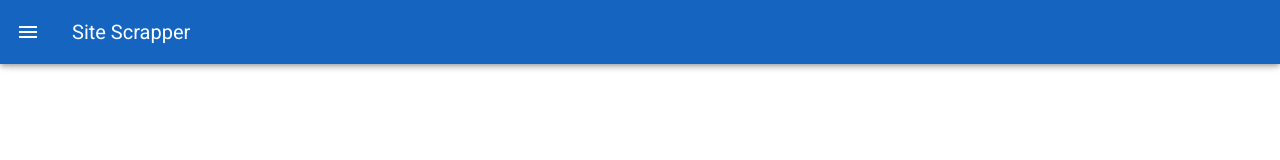
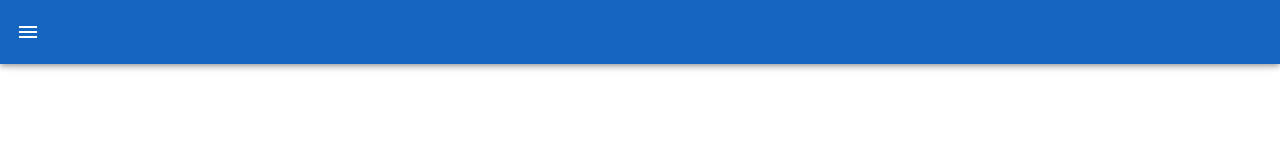
Before and after one commit to HyunGyu-Lee/site-scrapper, a Vue app in the folder frontend/: page /login in a window 1280 px wide. Shown: the top 160 px of the page. Built offline with nearby package versions, Linux system fonts and the light colour scheme; what vue-momentjs would draw is missing.

Commit message:
frontend vuex persistence 플러그인 추가

```diff
--- a/frontend/package.json
+++ b/frontend/package.json
@@ -15,7 +15,8 @@
     "vue-momentjs": "^0.1.2",
     "vue-router": "^3.0.3",
     "vuetify": "^2.0.0",
-    "vuex": "^3.0.1"
+    "vuex": "^3.0.1",
+    "vuex-persistedstate": "^2.5.4"
   },
   "devDependencies": {
     "@mdi/font": "^4.4.95",
--- a/frontend/src/App.vue
+++ b/frontend/src/App.vue
@@ -38,7 +38,6 @@
     <!-- Navigation Bar -->
     <v-app-bar app clipped-left color="blue darken-3" dark>
       <v-app-bar-nav-icon @click.stop="drawer = !drawer"></v-app-bar-nav-icon>
-      <v-toolbar-title>Site Scrapper</v-toolbar-title>
     </v-app-bar>
     <!-- Content -->
     <v-content>
--- a/frontend/src/plugins/store.js
+++ b/frontend/src/plugins/store.js
@@ -1,10 +1,12 @@
 import Vue from 'vue'
 import Vuex from 'vuex'
 import Auth from '@/api/auth'
+import createPersistedState from 'vuex-persistedstate'
 
 Vue.use(Vuex)
 
 export default new Vuex.Store({
+    plugins: [createPersistedState()],
     state: {
         accessToken: '',
         authenticated: false
```
Also changed, not shown: 1 other file (tests, documents, lock files or other folders).
